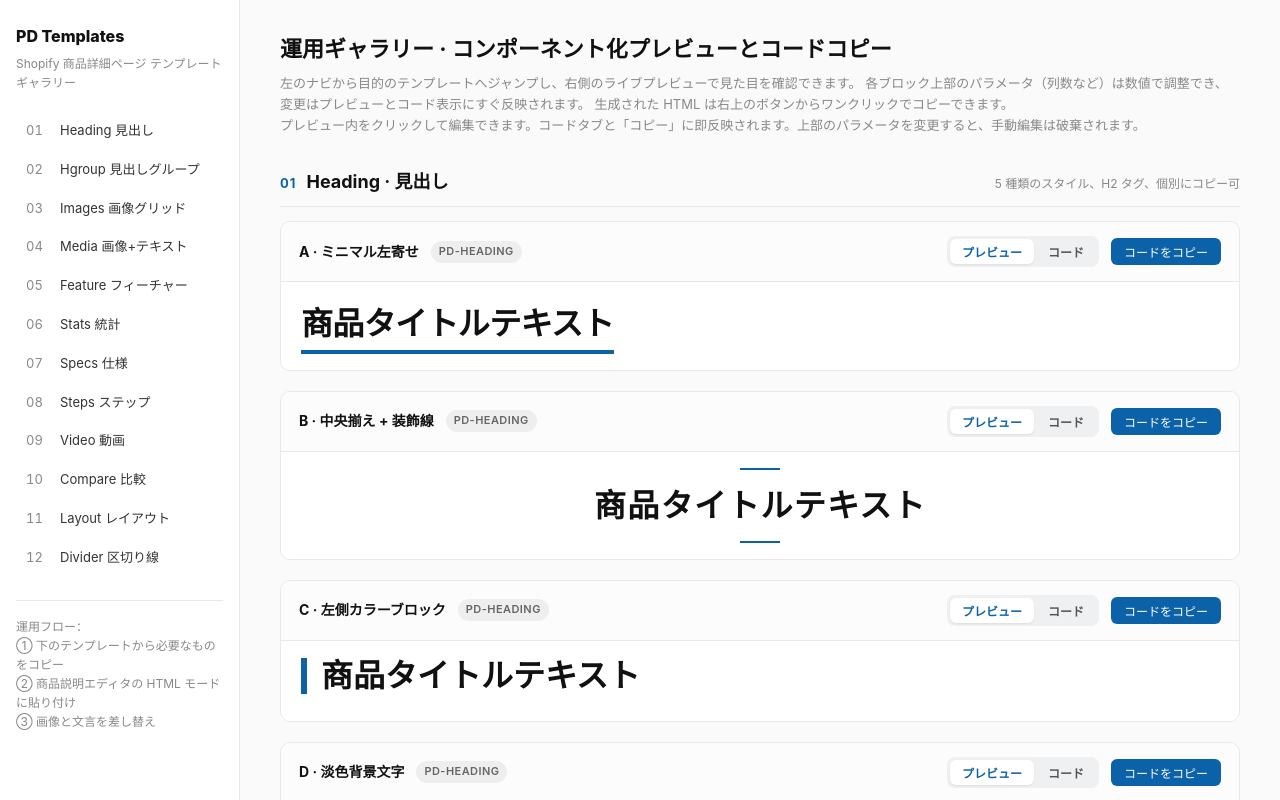
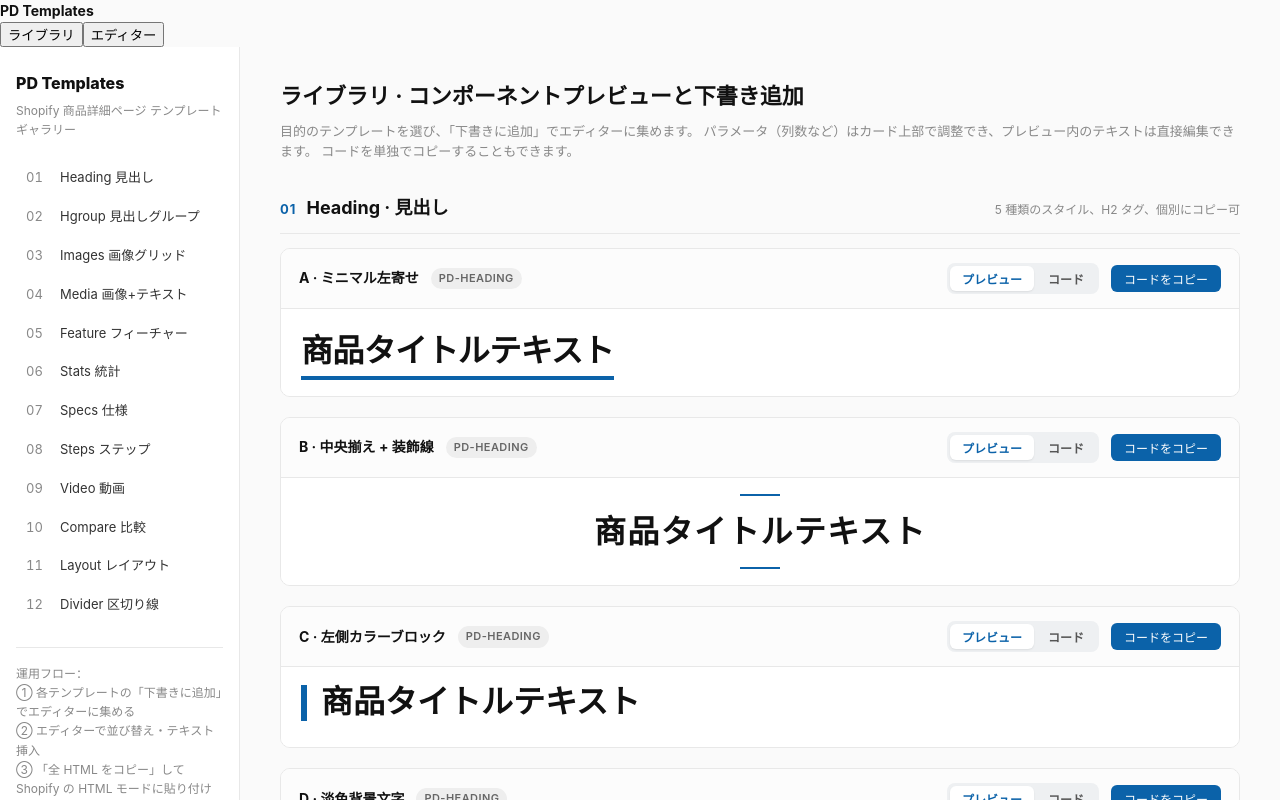
Before and after one commit to navic-nagoya/content-templates, a Vue app: page / in a window 1280 px wide. Shown: the top 800 px of the page. Built offline with nearby package versions, Linux system fonts and the light colour scheme.

Commit message:
feat: Refactor App.vue to implement view switching between Library and Editor, and introduce draftStore for persistent draft management

```diff
--- a/src/App.vue
+++ b/src/App.vue
@@ -1,77 +1,50 @@
 <script setup>
-import HeadingSection from './components/sections/HeadingSection.vue'
-import HgroupSection from './components/sections/HgroupSection.vue'
-import ImagesSection from './components/sections/ImagesSection.vue'
-import MediaSection from './components/sections/MediaSection.vue'
-import FeatureSection from './components/sections/FeatureSection.vue'
-import StatsSection from './components/sections/StatsSection.vue'
-import SpecsSection from './components/sections/SpecsSection.vue'
-import StepsSection from './components/sections/StepsSection.vue'
-import VideoSection from './components/sections/VideoSection.vue'
-import CompareSection from './components/sections/CompareSection.vue'
-import LayoutSection from './components/sections/LayoutSection.vue'
-import DividerSection from './components/sections/DividerSection.vue'
+import { ref } from 'vue'
+import LibraryView from './views/LibraryView.vue'
+import EditorView from './views/EditorView.vue'
+import { draftStore } from './store/draft.js'
 
-const NAV = [
-  { num: '01', id: 'heading', label: 'Heading 見出し' },
-  { num: '02', id: 'hgroup', label: 'Hgroup 見出しグループ' },
-  { num: '03', id: 'images', label: 'Images 画像グリッド' },
-  { num: '04', id: 'media', label: 'Media 画像+テキスト' },
-  { num: '05', id: 'feature', label: 'Feature フィーチャー' },
-  { num: '06', id: 'stats', label: 'Stats 統計' },
-  { num: '07', id: 'specs', label: 'Specs 仕様' },
-  { num: '08', id: 'steps', label: 'Steps ステップ' },
-  { num: '09', id: 'video', label: 'Video 動画' },
-  { num: '10', id: 'compare', label: 'Compare 比較' },
-  { num: '11', id: 'layout', label: 'Layout レイアウト' },
-  { num: '12', id: 'divider', label: 'Divider 区切り線' }
-]
+const view = ref('library') // 'library' | 'editor'
+
+function switchView(next) {
+  view.value = next
+  // Scroll to top so each view feels fresh.
+  window.scrollTo({ top: 0 })
+}
 </script>
 
 <template>
-  <div class="app-shell">
-    <aside class="app-sidebar">
-      <h1>PD Templates</h1>
-      <p class="app-sidebar__sub">Shopify 商品詳細ページ テンプレートギャラリー</p>
-      <nav>
-        <a v-for="n in NAV" :key="n.id" :href="`#${n.id}`">
-          <span class="app-nav__num">{{ n.num }}</span>
-          <span>{{ n.label }}</span>
-        </a>
-      </nav>
-      <div class="app-sidebar__footer">
-        運用フロー：<br />
-        ① 下のテンプレートから必要なものをコピー<br />
-        ② 商品説明エディタの HTML モードに貼り付け<br />
-        ③ 画像と文言を差し替え
+  <div class="app-root">
+    <div class="app-viewbar">
+      <div class="app-viewbar__inner">
+        <strong class="app-viewbar__brand">PD Templates</strong>
+        <div class="app-viewbar__tabs" role="tablist">
+          <button
+            type="button"
+            role="tab"
+            :aria-selected="view === 'library'"
+            :class="{ 'is-active': view === 'library' }"
+            @click="switchView('library')"
+          >
+            ライブラリ
+          </button>
+          <button
+            type="button"
+            role="tab"
+            :aria-selected="view === 'editor'"
+            :class="{ 'is-active': view === 'editor' }"
+            @click="switchView('editor')"
+          >
+            エディター
+            <span v-if="draftStore.blocks.length" class="app-viewbar__count">
+              {{ draftStore.blocks.length }}
+            </span>
+          </button>
+        </div>
       </div>
-    </aside>
+    </div>
 
-    <main class="app-main">
-      <header class="app-header">
-        <h2>運用ギャラリー · コンポーネント化プレビューとコードコピー</h2>
-        <p>
-          左のナビから目的のテンプレートへジャンプし、右側のライブプレビューで見た目を確認できます。
-          各ブロック上部のパラメータ（列数など）は数値で調整でき、変更はプレビューとコード表示にすぐ反映されます。
-          生成された HTML は右上のボタンからワンクリックでコピーできます。
-        </p>
-        <p>
-          プレビュー内をクリックして編集できます。コードタブと「コピー」に即反映されます。上部のパラメータを変更すると、手動編集は破棄されます。
-        </p>
-      </header>
-
-      <HeadingSection />
-      <HgroupSection />
-      <ImagesSection />
-      <MediaSection />
-      <FeatureSection />
-      <StatsSection />
-      <SpecsSection />
-      <StepsSection />
-      <VideoSection />
-      <CompareSection />
-      <LayoutSection />
-      <DividerSection />
-    </main>
+    <LibraryView v-if="view === 'library'" @switch-view="switchView" />
+    <EditorView v-else @switch-view="switchView" />
   </div>
 </template>
--- /dev/null
+++ b/src/store/draft.js
@@ -0,0 +1,102 @@
+import { reactive, watch } from 'vue'
+
+// Persistent draft assembly: an ordered list of blocks the operator builds up
+// from the gallery (kind: 'section') and inline rich-text fills (kind: 'richtext').
+// The combined HTML can be copied once and pasted into Shopify's HTML mode.
+
+const STORAGE_KEY = 'pd-templates.draft.v1'
+
+function uid() {
+  return Math.random().toString(36).slice(2, 10) + Date.now().toString(36).slice(-4)
+}
+
+function load() {
+  try {
+    const raw = localStorage.getItem(STORAGE_KEY)
+    if (!raw) return null
+    const parsed = JSON.parse(raw)
+    if (!parsed || !Array.isArray(parsed.blocks)) return null
+    return parsed
+  } catch (err) {
+    console.warn('[draft] load failed', err)
+    return null
+  }
+}
+
+const initial = load() || { blocks: [] }
+
+export const draftStore = reactive({
+  blocks: initial.blocks
+})
+
+let saveTimer = null
+watch(
+  () => draftStore.blocks,
+  (val) => {
+    clearTimeout(saveTimer)
+    saveTimer = setTimeout(() => {
+      try {
+        localStorage.setItem(STORAGE_KEY, JSON.stringify({ blocks: val }))
+      } catch (err) {
+        console.warn('[draft] save failed', err)
+      }
+    }, 200)
+  },
+  { deep: true }
+)
+
+export function addSectionBlock({ html, label = '', badge = '' }) {
+  draftStore.blocks.push({ id: uid(), kind: 'section', html, label, badge })
+}
+
+export function addRichTextBlock(at = draftStore.blocks.length) {
+  const block = { id: uid(), kind: 'richtext', html: '' }
+  draftStore.blocks.splice(at, 0, block)
+  return block.id
+}
+
+export function removeBlock(id) {
+  const i = draftStore.blocks.findIndex((b) => b.id === id)
+  if (i >= 0) draftStore.blocks.splice(i, 1)
+}
+
+export function moveBlock(id, dir) {
+  const i = draftStore.blocks.findIndex((b) => b.id === id)
+  const j = i + dir
+  if (i < 0 || j < 0 || j >= draftStore.blocks.length) return
+  const [b] = draftStore.blocks.splice(i, 1)
+  draftStore.blocks.splice(j, 0, b)
+}
+
+export function duplicateBlock(id) {
+  const i = draftStore.blocks.findIndex((b) => b.id === id)
+  if (i < 0) return
+  const src = draftStore.blocks[i]
+  draftStore.blocks.splice(i + 1, 0, { ...src, id: uid() })
+}
+
+export function updateBlockHtml(id, html) {
+  const b = draftStore.blocks.find((b) => b.id === id)
+  if (b) b.html = html
+}
+
+export function clearDraft() {
+  draftStore.blocks.splice(0, draftStore.blocks.length)
+}
+
+// Combined HTML for the final paste into Shopify. Section blocks already emit
+// `<section class="pd-section">…</section>`; rich-text blocks emit the raw
+// Tiptap output. Joined by a blank line for readability.
+export function combinedHtml() {
+  return draftStore.blocks
+    .map((b) => (b.kind === 'richtext' ? wrapRichText(b.html) : b.html))
+    .filter(Boolean)
+    .join('\n\n')
+}
+
+// Wrap rich-text HTML in a pd-section so spacing matches the other blocks
+// in Shopify, and keep the marker class for future styling hooks.
+function wrapRichText(html) {
+  if (!html || !html.trim()) return ''
+  return `<section class="pd-section pd-richtext">\n  ${html.replace(/\n/g, '\n  ')}\n</section>`
+}
--- /dev/null
+++ b/src/views/LibraryView.vue
@@ -0,0 +1,83 @@
+<script setup>
+import HeadingSection from '../components/sections/HeadingSection.vue'
+import HgroupSection from '../components/sections/HgroupSection.vue'
+import ImagesSection from '../components/sections/ImagesSection.vue'
+import MediaSection from '../components/sections/MediaSection.vue'
+import FeatureSection from '../components/sections/FeatureSection.vue'
+import StatsSection from '../components/sections/StatsSection.vue'
+import SpecsSection from '../components/sections/SpecsSection.vue'
+import StepsSection from '../components/sections/StepsSection.vue'
+import VideoSection from '../components/sections/VideoSection.vue'
+import CompareSection from '../components/sections/CompareSection.vue'
+import LayoutSection from '../components/sections/LayoutSection.vue'
+import DividerSection from '../components/sections/DividerSection.vue'
+import { draftStore } from '../store/draft.js'
+
+const NAV = [
+  { num: '01', id: 'heading', label: 'Heading 見出し' },
+  { num: '02', id: 'hgroup', label: 'Hgroup 見出しグループ' },
+  { num: '03', id: 'images', label: 'Images 画像グリッド' },
+  { num: '04', id: 'media', label: 'Media 画像+テキスト' },
+  { num: '05', id: 'feature', label: 'Feature フィーチャー' },
+  { num: '06', id: 'stats', label: 'Stats 統計' },
+  { num: '07', id: 'specs', label: 'Specs 仕様' },
+  { num: '08', id: 'steps', label: 'Steps ステップ' },
+  { num: '09', id: 'video', label: 'Video 動画' },
+  { num: '10', id: 'compare', label: 'Compare 比較' },
+  { num: '11', id: 'layout', label: 'Layout レイアウト' },
+  { num: '12', id: 'divider', label: 'Divider 区切り線' }
+]
+
+defineEmits(['switch-view'])
+</script>
+
+<template>
+  <div class="app-shell">
+    <aside class="app-sidebar">
+      <h1>PD Templates</h1>
+      <p class="app-sidebar__sub">Shopify 商品詳細ページ テンプレートギャラリー</p>
+      <nav>
+        <a v-for="n in NAV" :key="n.id" :href="`#${n.id}`">
+          <span class="app-nav__num">{{ n.num }}</span>
+          <span>{{ n.label }}</span>
+        </a>
+      </nav>
+      <div class="app-sidebar__footer">
+        運用フロー：<br />
+        ① 各テンプレートの「下書きに追加」でエディターに集める<br />
+        ② エディターで並び替え・テキスト挿入<br />
+        ③ 「全 HTML をコピー」して Shopify の HTML モードに貼り付け
+      </div>
+    </aside>
+
+    <main class="app-main">
+      <header class="app-header">
+        <h2>ライブラリ · コンポーネントプレビューと下書き追加</h2>
+        <p>
+          目的のテンプレートを選び、「下書きに追加」でエディターに集めます。
+          パラメータ（列数など）はカード上部で調整でき、プレビュー内のテキストは直接編集できます。
+          コードを単独でコピーすることもできます。
+        </p>
+        <div v-if="draftStore.blocks.length" class="app-draft-banner">
+          <span>現在の下書き: <strong>{{ draftStore.blocks.length }}</strong> ブロック</span>
+          <button type="button" class="btn btn--ghost" @click="$emit('switch-view', 'editor')">
+            エディターを開く →
+          </button>
+        </div>
+      </header>
+
+      <HeadingSection />
+      <HgroupSection />
+      <ImagesSection />
+      <MediaSection />
+      <FeatureSection />
+      <StatsSection />
+      <SpecsSection />
+      <StepsSection />
+      <VideoSection />
+      <CompareSection />
+      <LayoutSection />
+      <DividerSection />
+    </main>
+  </div>
+</template>
```
